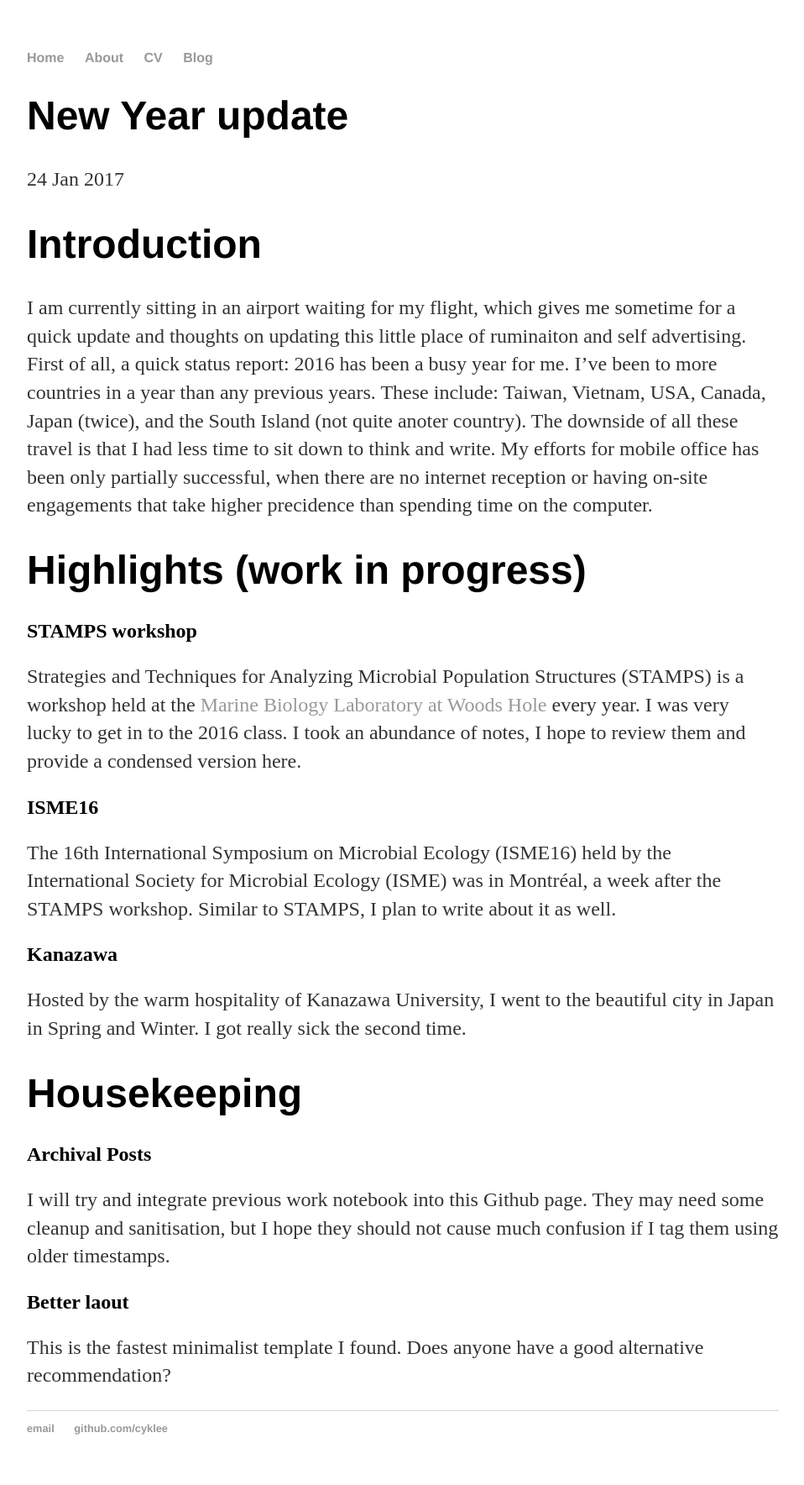
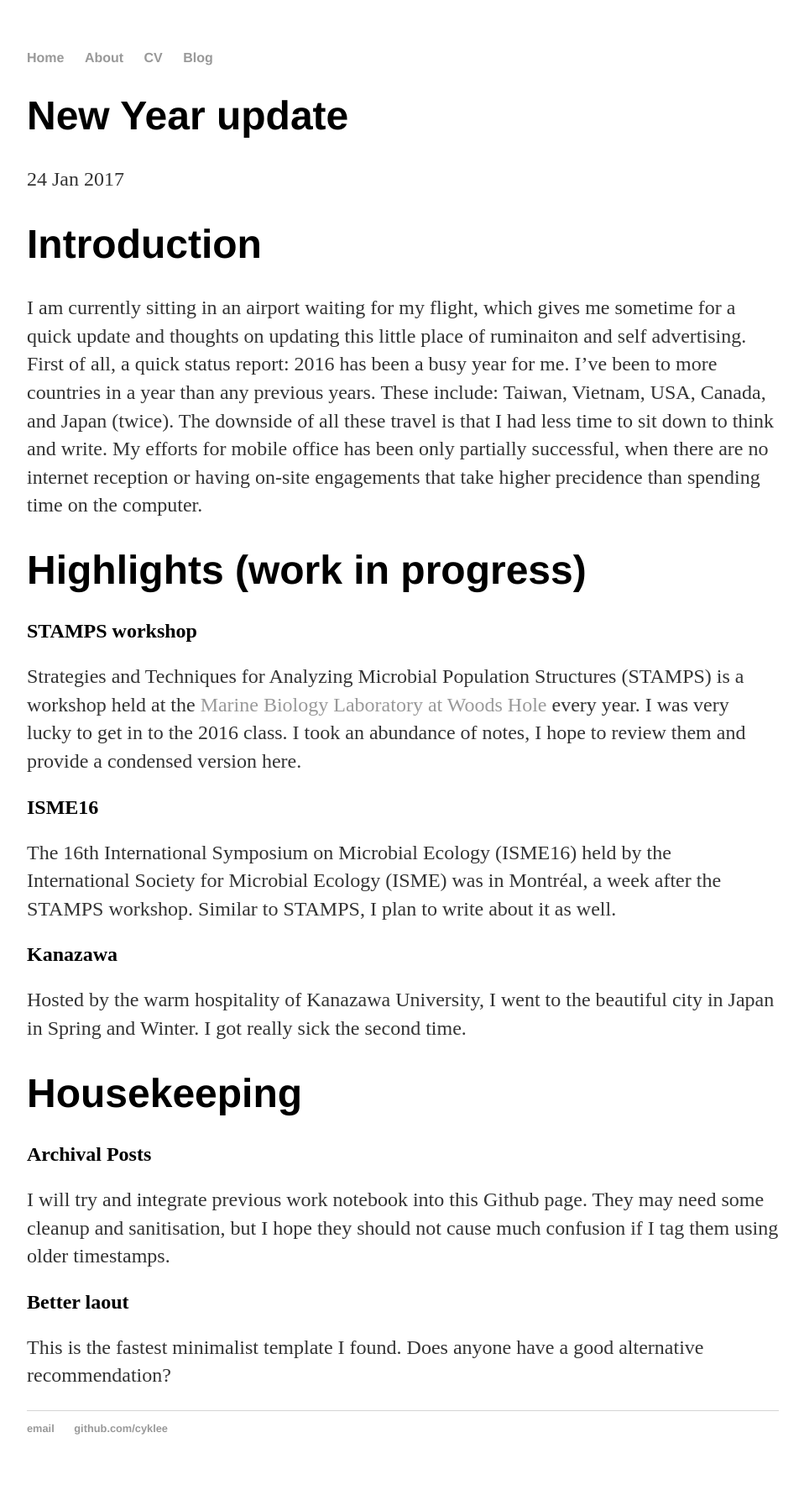
Before and after one commit to cyklee/cyklee.github.io, a Jekyll site: the page built from _posts/2017-01-24-new-year.md, in a window 1280 px wide. Shown: the whole page at 84% size, without its empty margins (160-1118 px from the left). Built offline with Jekyll 4.4.1, drawn with Linux system fonts in a browser that asks for light colours.

Commit message:
Update 2017-01-24-new-year.md

```diff
--- a/_posts/2017-01-24-new-year.md
+++ b/_posts/2017-01-24-new-year.md
@@ -6,7 +6,7 @@ date: 2017-01-24
 
 # Introduction
 
-I am currently sitting in an airport waiting for my flight, which gives me sometime for a quick update and thoughts on updating this little place of ruminaiton and self advertising. First of all, a quick status report: 2016 has been a busy year for me. I've been to more countries in a year than any previous years. These include: Taiwan, Vietnam, USA, Canada, Japan (twice), and the South Island (not quite anoter country). The downside of all these travel is that I had less time to sit down to think and write. My efforts for mobile office has been only partially successful, when there are no internet reception or having on-site engagements that take higher precidence than spending time on the computer.
+I am currently sitting in an airport waiting for my flight, which gives me sometime for a quick update and thoughts on updating this little place of ruminaiton and self advertising. First of all, a quick status report: 2016 has been a busy year for me. I've been to more countries in a year than any previous years. These include: Taiwan, Vietnam, USA, Canada, and Japan (twice). The downside of all these travel is that I had less time to sit down to think and write. My efforts for mobile office has been only partially successful, when there are no internet reception or having on-site engagements that take higher precidence than spending time on the computer.
 
 # Highlights (work in progress)
 
```
